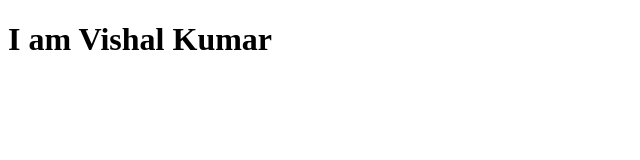
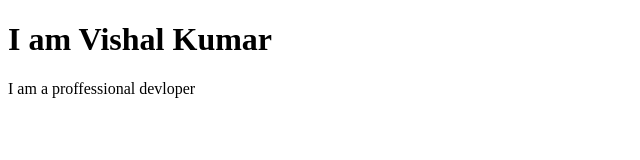
Before and after one commit to urvishal/Vishal-s-Portfolio, a plain HTML site: page index.html in a window 1280 px wide. Shown: the whole page, without its empty margins (0-640 px from the left). Drawn offline with Linux system fonts and the light colour scheme.

Commit message:
Proffessional

```diff
--- a/index.html
+++ b/index.html
@@ -7,6 +7,6 @@
 </head>
 <body>
     <h1>I am Vishal Kumar</h1>
-
+    I am a proffessional devloper
 </body>
 </html>
```
